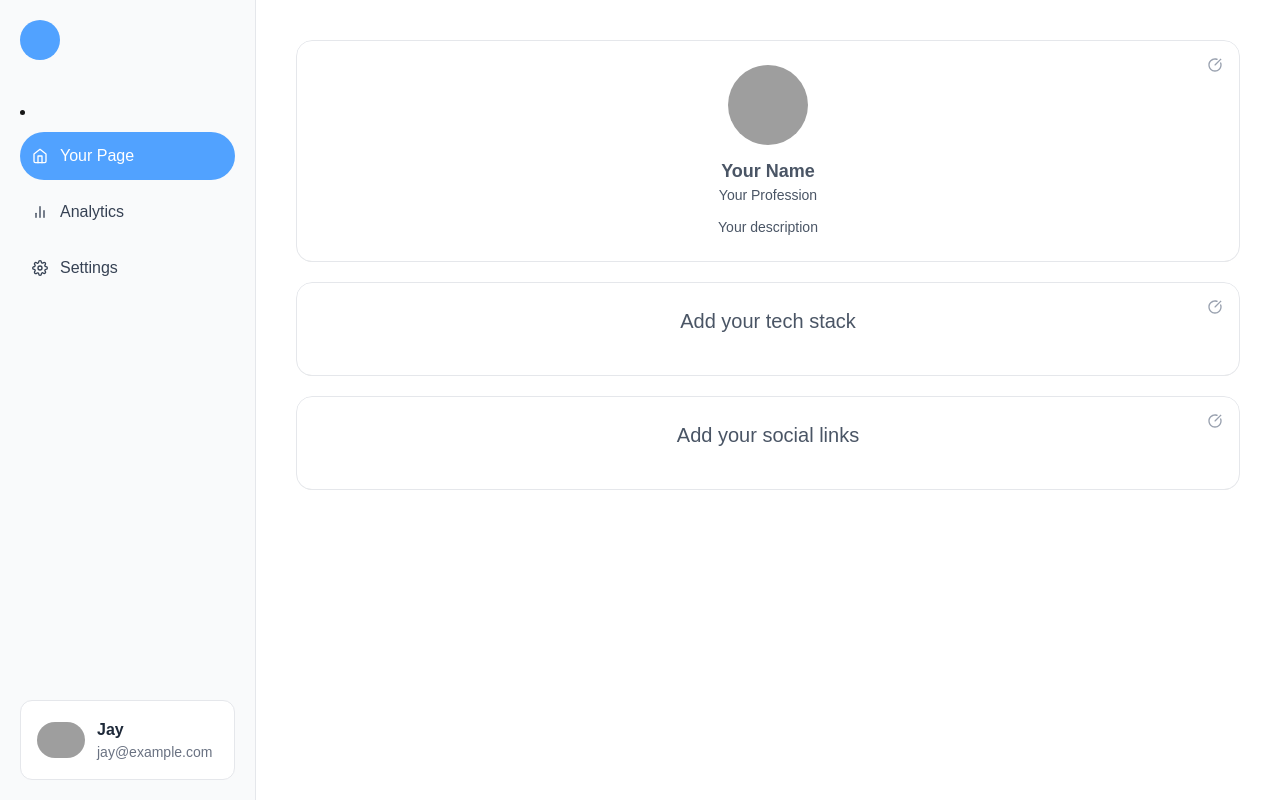
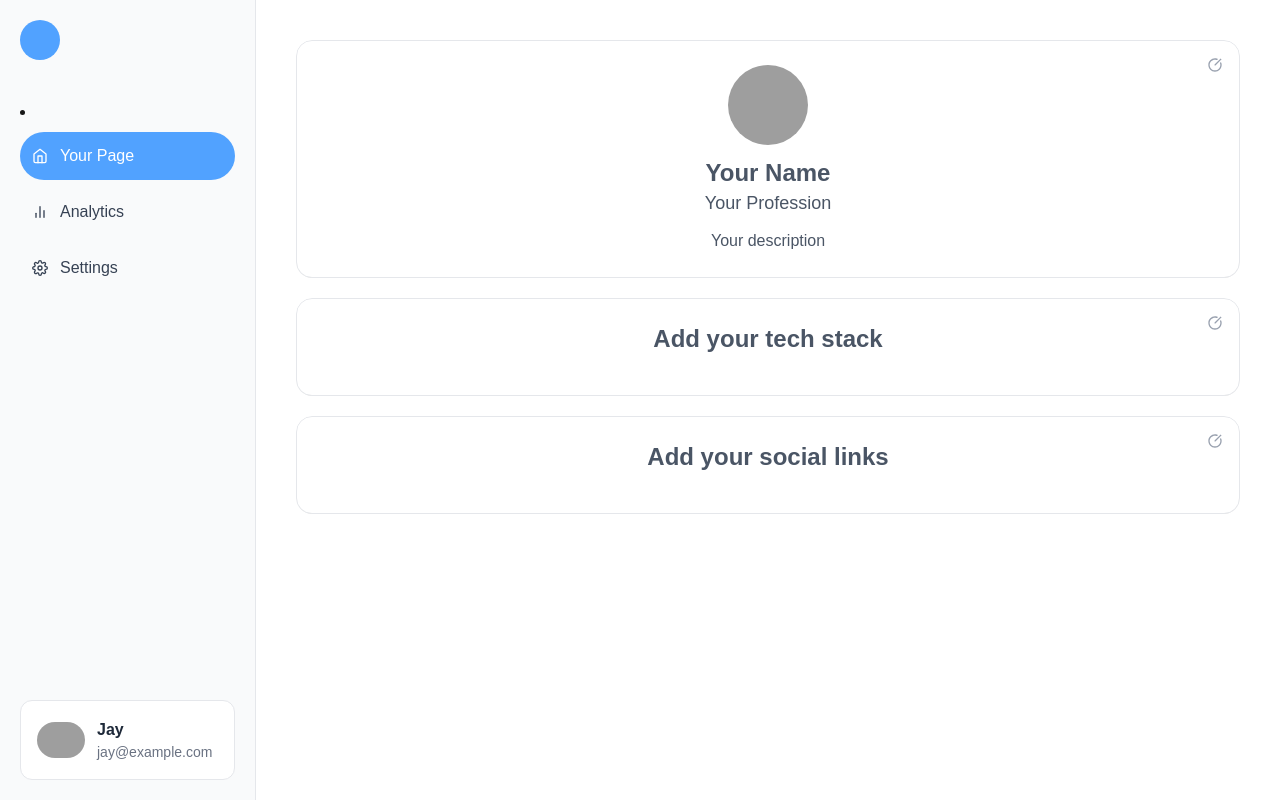
Before and after one commit to devtofunmi/devbio, a Next.js app: page /dashboard in a window 1280 px wide. Built offline with nearby package versions, Linux system fonts and the light colour scheme; grey boxes are pictures that could not be loaded.

Commit message:
fixed tsx errror

```diff
--- a/components/dashboard/Sidebar.tsx
+++ b/components/dashboard/Sidebar.tsx
@@ -7,7 +7,7 @@
 const Sidebar: React.FC = () => {
   const router = useRouter();
   const [showTooltip, setShowTooltip] = useState(false);
-  const tooltipRef = useRef<HTMLLIElement>(null);
+  const tooltipRef = useRef<HTMLUListElement>(null);
 
   const menuItems = [
     { href: '/dashboard', label: 'Your Page', icon: FiHome },
--- a/pages/dashboard/index.tsx
+++ b/pages/dashboard/index.tsx
@@ -133,14 +133,14 @@
                           className="w-20 h-20 rounded-full object-cover"
                         />
                         <div>
-                          <h2 className="text-lg font-bold text-gray-600">
+                          <h2 className="text-2xl font-bold text-gray-600">
                             {profile.name}
                           </h2>
-                          <p className="text-sm text-gray-600">
+                          <p className="text-lg text-gray-600">
                             {profile.profession}
                           </p>
                         </div>
-                        <p className="text-gray-600 text-sm max-w-sm">
+                        <p className="text-gray-600 text-base max-w-sm">
                           {profile.description}
                         </p>
                       </div>
@@ -149,7 +149,7 @@
                   } else if (card.id === "techstack") {
                     content = (
                       <div className="text-center">
-                        <h3 className="text-xl  text-gray-600 mb-4">
+                        <h3 className="text-2xl font-bold text-gray-600 mb-4">
                           Add your tech stack
                         </h3>
 
@@ -159,7 +159,7 @@
                   } else if (card.id === "socials") {
                     content = (
                       <div className="text-center">
-                        <h3 className="text-xl  text-gray-600 mb-4">
+                        <h3 className="text-2xl font-bold text-gray-600 mb-4">
                          Add your social links
                         </h3>
 
```
